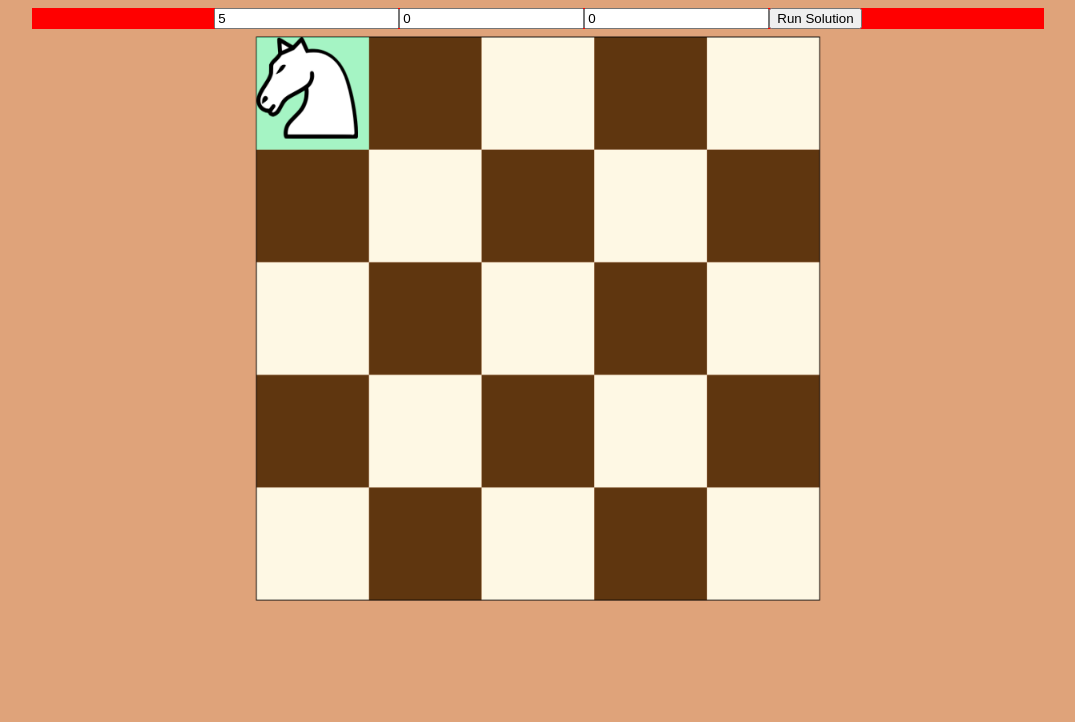
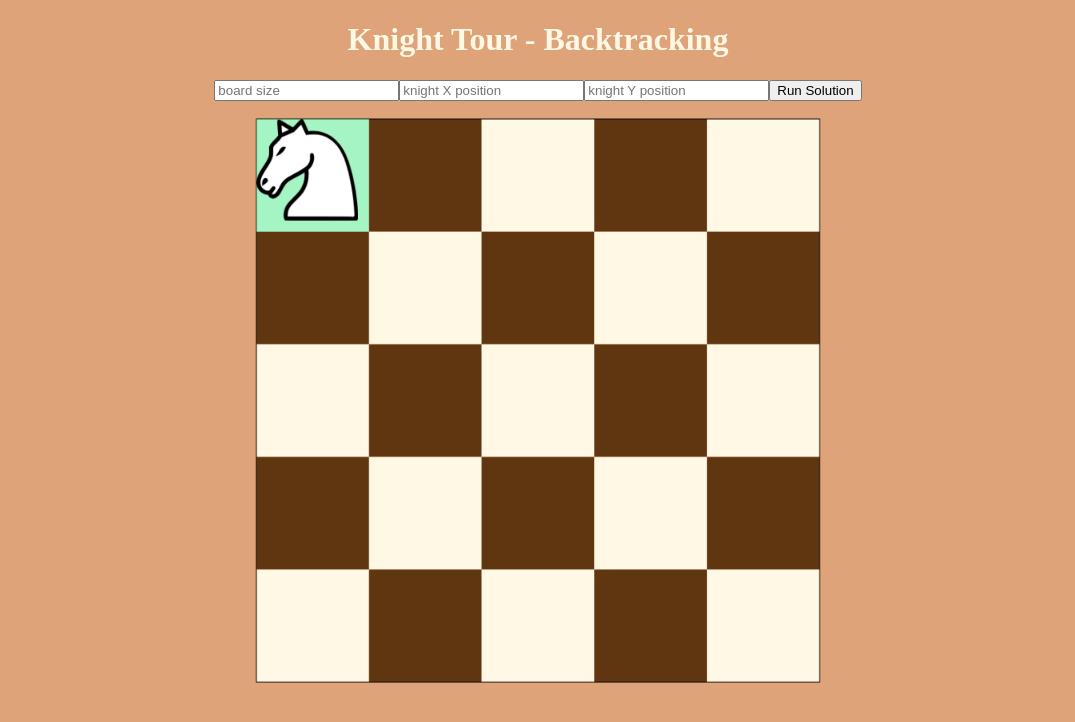
Before and after one commit to MdTeach/KnightTourProblem, a React (Create React App) app: page / in a window 1280 px wide. Shown: the top 722 px of the page, without its empty margins (102-1177 px from the left). Built offline with nearby package versions, Linux system fonts and the light colour scheme.

Commit message:
docs added

```diff
--- a/public/index.html
+++ b/public/index.html
@@ -24,7 +24,7 @@
       work correctly both with client-side routing and a non-root public URL.
       Learn how to configure a non-root public URL by running `npm run build`.
     -->
-    <title>React App</title>
+    <title>Knight Tour Problem</title>
   </head>
   <body>
     <noscript>You need to enable JavaScript to run this app.</noscript>
--- a/src/app/components/canvas.tsx
+++ b/src/app/components/canvas.tsx
@@ -26,11 +26,11 @@ const Canvas = ({boardSize,initial_pos,trace}:CanvasProps) => {
           id="canvas"
           ref={canvasRef}
           width={width}
-          height={height}
+          height={width}
 
           style={{
+            marginTop:"10px",
             maxWidth:"80vw",
-            maxHeight:"95vh",
             // backgroundColor:"red",
             textAlign:"center",
           }}
--- a/src/app/components/chess.tsx
+++ b/src/app/components/chess.tsx
@@ -1,4 +1,3 @@
-// https://github.com/ashiishme/react-sine-wave.git
 import { useCanvasContext } from 'app/hooks/useCanvas'
 import useResponsiveSize from 'app/hooks/useResponsiveSize'
 import {useState } from 'react';
@@ -46,14 +45,23 @@ function drawVisited(ctx:CanvasRenderingContext2D,boardSize:number,width:number,
   const boardTopx = (width - squareSize*boardSize)/2;
   const boardTopy = 10;
 
+  let counter = 1;
   for(let horsePosition of visited){
     ctx.fillStyle = "rgba(31, 238, 148, 0.4)";
+    const x = boardTopx + horsePosition[0]*squareSize;
+    const y = boardTopy + horsePosition[1]*squareSize;
+
     ctx.fillRect(
-      boardTopx + horsePosition[0]*squareSize,
-      boardTopy + horsePosition[1]*squareSize,
+      x,y,
       squareSize,
       squareSize
     );
+
+    ctx.font = '48px serif';
+    ctx.fillStyle = "rgba(0, 3, 1, 0.918)";
+    ctx.fillText(counter.toString(), x+squareSize/2.5, y+squareSize/1.5);
+
+    counter += 1
   }
 }
 
@@ -70,8 +78,7 @@ const Chess = ({boardSize,initial_pos,trace}:CanvasProps) => {
   }
 
   const visitedNodes:Array<[number,number]> = [trace[0]]
-  const isTracing = true
-  const speed = 30
+  const speed = 100
   let counter = 0
   let idx = 0
 
--- a/src/app/index.tsx
+++ b/src/app/index.tsx
@@ -25,16 +25,16 @@ function App() {
           width:'80%',
           margin:"auto",
           textAlign:"center",
-          backgroundColor:"red"
       }}>
-        <input placeholder='board size' type="number" defaultValue={5}  onChange={(e)=>setBoardSize(parseInt(e.target.value))}/>
-        <input placeholder='knight X position' type="number" defaultValue={0} onChange={
+        <h1 style={{color:'#FEF8E4'}}>Knight Tour - Backtracking</h1>
+        <input placeholder='board size' type="number" onChange={(e)=>setBoardSize(parseInt(e.target.value))}/>
+        <input placeholder='knight X position' type="number" onChange={
           (e)=>{
             setXPosition(parseInt(e.target.value))
             setTrace([[parseInt(e.target.value),yPosition]])
           }
         }/>
-        <input placeholder='knight Y position' type="number" defaultValue={0} onChange={
+        <input placeholder='knight Y position' type="number" onChange={
           (e)=>{
             setYPosition(parseInt(e.target.value))
             setTrace([[xPosition,parseInt(e.target.value)]])
```
Also changed, not shown: 1 other file (tests, documents, lock files or other folders).
